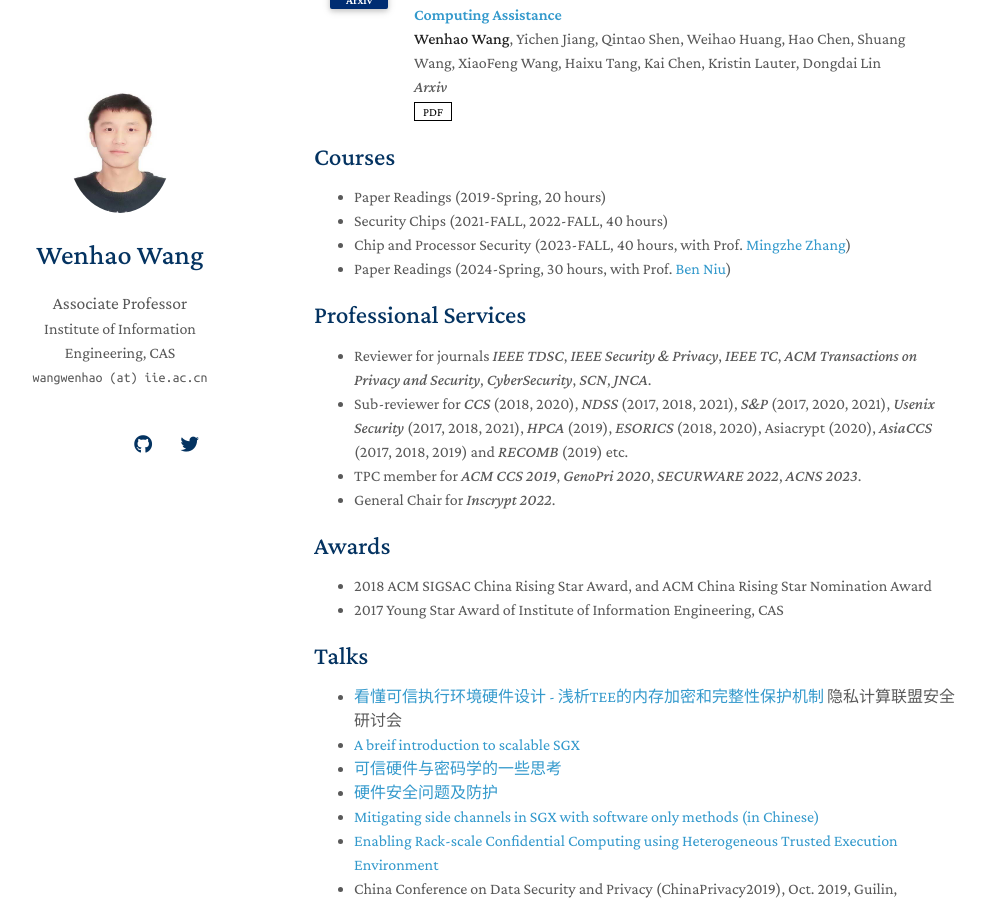
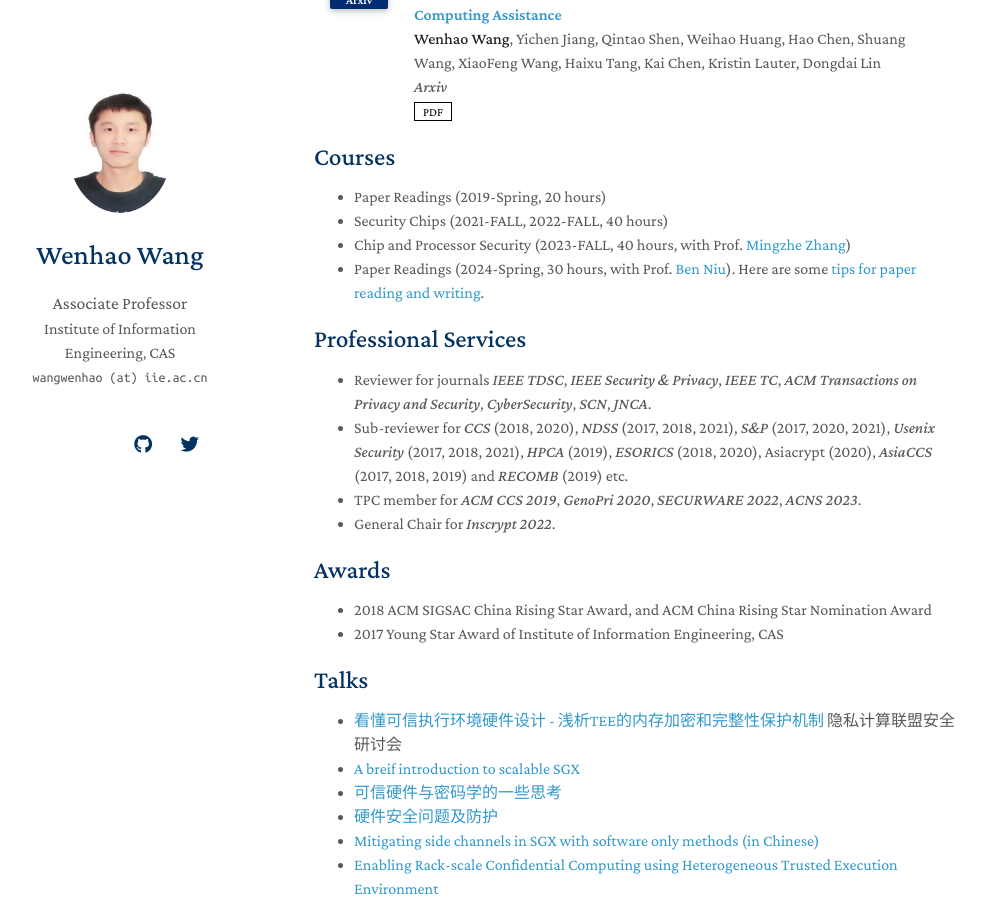
Before and after one commit to heartever/heartever.github.io, a Jekyll site: the page built from index.md, in a window 1280 px wide and 900 px high, scrolled down 4495 px. Shown: the whole window, without its empty margins (156-1141 px from the left). Built offline with Jekyll 4.4.1, drawn with Linux system fonts in a browser that asks for light colours; nearby versions of some CDN libraries; a style sheet for code colours, icons or effects is not loaded; our own code applies the rules of GitHub Pages for plain Markdown files.

Commit message:
add paper reading tips

```diff
--- a/_includes/others.md
+++ b/_includes/others.md
@@ -3,7 +3,7 @@ Courses
 * Paper Readings (2019-Spring, 20 hours)
 * Security Chips (2021-FALL, 2022-FALL, 40 hours)
 * Chip and Processor Security (2023-FALL, 40 hours, with Prof. [Mingzhe Zhang](https://mingzhe-zhang.github.io/))
-* Paper Readings (2024-Spring, 30 hours, with Prof. [Ben Niu](https://people.ucas.ac.cn/~ben/))
+* Paper Readings (2024-Spring, 30 hours, with Prof. [Ben Niu](https://people.ucas.ac.cn/~ben/)). Here are some [tips for paper reading and writing](/files/paper_reading_writing.pdf).
 
 Professional Services
 -----
```
Also changed, not shown: 1 other file.
